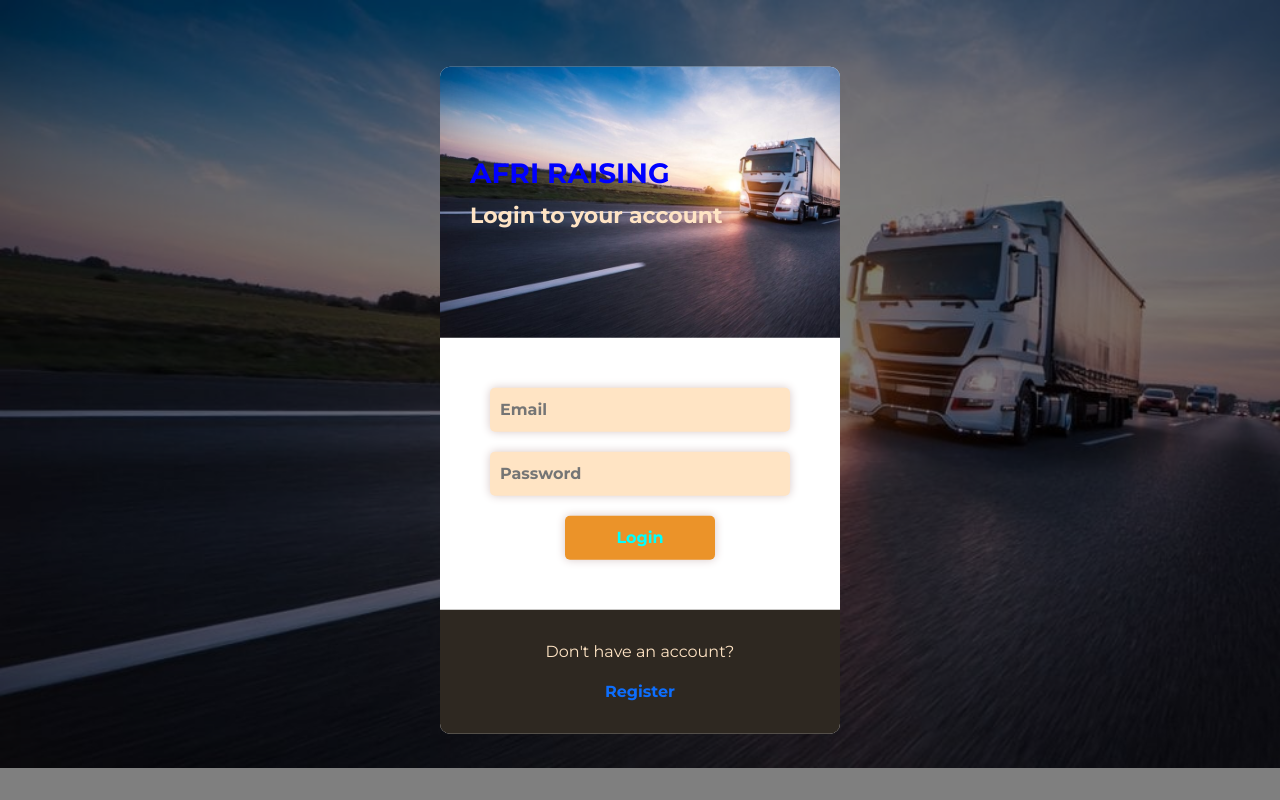
After one commit to Mamba-cita/Afri-App, a Flask app: page /admin/login in a window 1280 px wide. The commit adds this page. Run offline with Flask 2, Linux system fonts and the light colour scheme.

Commit message:
added login form

```diff
--- a/app.py
+++ b/app.py
@@ -20,6 +20,11 @@ def admin():
     return render_template('admin/admin.html')
 
 
+@app.route('/admin/login', methods=['GET', 'POST'])
+def login():
+    return render_template('admin/templates/users/templates/login.html')
+
+
 
 
 
--- /dev/null
+++ b/static/css/admin/login.css
@@ -0,0 +1,119 @@
+@import url("https://fonts.googleapis.com/css2?family=Montserrat:wght@100;200;300;400;600;700&display=swap");
+* {
+  padding: 0;
+  margin: 0;
+  -webkit-box-sizing: border-box;
+          box-sizing: border-box;
+  font-family: 'Montserrat', sans-serif;
+}
+
+body {
+  background-image: url("/static/img/cloudtrucks.jpg");
+  background-repeat: no-repeat;
+  background-size: cover;
+}
+
+.overlay {
+  position: absolute;
+  top: 0;
+  left: 0;
+  width: 100%;
+  height: 100%;
+  background-color: rgba(0, 0, 0, 0.5);
+}
+
+.form-input {
+  position: absolute;
+  top: 50%;
+  left: 50%;
+  -webkit-transform: translate(-50%, -50%);
+          transform: translate(-50%, -50%);
+  width: 400px;
+  background-color: #fff;
+  -webkit-box-shadow: white;
+          box-shadow: white;
+  border-radius: 10px;
+}
+
+.header {
+  background-image: url("/static/img/cloudtrucks.jpg");
+  background-size: cover;
+  padding: 90px 30px;
+  color: blue;
+  border-radius: 10px 10px 0px 0px;
+}
+
+.header h1 {
+  font-size: 28px;
+  font-weight: bold;
+  text-align: top;
+}
+
+.header p {
+  font-size: 22px;
+  font-weight: bold;
+  text-align: bottom;
+  color: bisque;
+}
+
+.login-area {
+  text-align: center;
+  padding: 50px 50px 30px 50px;
+}
+
+.login-area input {
+  width: 100%;
+  padding: 10px;
+  margin-bottom: 20px;
+  border: none;
+  outline: none;
+  border-radius: 5px;
+  font-size: 16px;
+  font-weight: bold;
+  color: #333;
+  background-color: bisque;
+  -webkit-box-shadow: 0px 0px 10px #d8c9c9;
+          box-shadow: 0px 0px 10px #d8c9c9;
+}
+
+.login-area .email:focus,
+.login-area .password:focus {
+  background-color: #eb9329;
+}
+
+.login-area .btn {
+  width: 150px;
+  padding: 10px;
+  background-color: #eb9329;
+  border: none;
+  outline: none;
+  border-radius: 5px;
+  font-size: 16px;
+  font-weight: bold;
+  color: aqua;
+  -webkit-transition: .2s;
+  transition: .2s;
+  cursor: pointer;
+}
+
+.login-area .btn:hover {
+  background-color: #2e2821;
+  color: #eb9329;
+}
+
+.footer {
+  background-color: #2e2821;
+  padding: 30px;
+  color: bisque;
+  text-align: center;
+  border-radius: 0px 0px 10px 10px;
+}
+
+.footer a {
+  text-decoration: none;
+  font-size: 16px;
+  font-weight: bold;
+  -webkit-transition: .2s;
+  transition: .2s;
+}
+/*# sourceMappingURL=login.css.map */
--- /dev/null
+++ b/static/css/admin/login.scss
@@ -0,0 +1,124 @@
+@import url('https://fonts.googleapis.com/css2?family=Montserrat:wght@100;200;300;400;600;700&display=swap');
+
+*{
+    padding: 0;
+    margin: 0;
+    box-sizing: border-box;
+    font-family: 'Montserrat', sans-serif;
+
+}
+body{
+    //background-image:url('/static/img/heavy.jpg');
+    background-image: url('/static/img/cloudtrucks.jpg');
+    background-repeat: no-repeat;
+    background-size: cover;
+}
+
+.overlay{
+    position: absolute;
+    top: 0;
+    left: 0;
+    width: 100%;
+    height: 100%;
+    background-color: rgba(0,0,0,0.5);
+
+}
+
+.form-input{
+    position: absolute;
+    top: 50%;
+    left: 50%;
+    transform: translate(-50%,-50%);
+    width: 400px;
+    //padding: 40px;
+    background-color: #fff;
+    box-shadow: white;
+    border-radius: 10px;
+
+}
+.header{
+    background-image: url('/static/img/cloudtrucks.jpg');
+  // background-image:url('/static/img/heavy.jpg');
+    background-size: cover;
+    padding: 90px 30px;
+    color: blue;
+    border-radius: 10px 10px 0px 0px;
+
+
+    h1{
+        font-size: 28px;
+        font-weight: bold;
+        text-align: top;
+
+    }
+    p{
+        font-size: 22px;
+        font-weight: bold;
+        text-align: bottom;
+        color: bisque;
+    }
+
+}
+.login-area{
+    text-align: center;
+    padding: 50px 50px 30px 50px;
+
+
+    input{
+        width: 100%;
+        padding: 10px;
+        margin-bottom: 20px;
+        border:none;
+        outline:none;
+        border-radius: 5px;
+        font-size: 16px;
+        font-weight: bold;
+        color: #333;
+        background-color:bisque;
+        box-shadow: 0px 0px 10px rgb(216, 201, 201);
+    }
+
+    .email:focus,
+    .password:focus{
+        background-color:rgb(235, 147, 41);
+    }
+    .btn{
+        width:150px;
+        padding: 10px;
+        background-color: rgb(235, 147, 41);
+        border:none;
+        outline:none;
+        border-radius: 5px;
+        font-size: 16px;
+        font-weight: bold;
+        color: aqua;
+        transition: .2s;
+        cursor:pointer;
+
+        &:hover{
+            background-color:rgb(46, 40, 33);
+            color: rgb(235, 147, 41);
+        }
+    }
+}
+.footer {
+    background-color: rgb(46, 40, 33);
+    padding: 30px;
+    color: bisque;
+    text-align: center;
+    border-radius: 0px 0px 10px 10px;
+
+
+
+
+a{
+    text-decoration: none;
+    font-size: 16px;
+    font-weight: bold;
+    transition: .2s;
+
+
+    }
+
+
+}
--- /dev/null
+++ b/static/css/admin/register.css
@@ -0,0 +1 @@
+/* No CSS *//*# sourceMappingURL=register.css.map */
--- a/static/css/public/public.css
+++ b/static/css/public/public.css
@@ -378,7 +378,7 @@ body {
 }
 
 .main-content .content-area {
-  padding: 10px 20px;
+  padding: 10px 5px;
 }
 
 .sidebar.close ~ .main-content {
@@ -400,6 +400,7 @@ body {
   .main-content {
     left: 78px;
     width: calc(100% - 78px);
+    width: 100%;
     z-index: 100;
   }
   .sidebar.close ~ .main-content {
--- /dev/null
+++ b/templates/admin/templates/users/templates/login.html
@@ -0,0 +1,60 @@
+<!DOCTYPE html>
+<html lang="en">
+  <head>
+    <meta charset="utf-8" />
+    <meta name="viewport" content="width=device-width, initial-scale=1" />
+    <title>AFRI RAISING</title>
+    <link rel="preconnect" href="https://fonts.googleapis.com">
+<link rel="preconnect" href="https://fonts.gstatic.com" crossorigin>
+<link href="https://fonts.googleapis.com/css2?family=Montserrat:wght@100;200;300;400;600;700&display=swap" rel="stylesheet">
+    <link
+    rel="stylesheet"
+    href="{{ url_for('static', filename='css/admin/login.css') }}"
+  />
+    <link
+      href="https://cdn.jsdelivr.net/npm/bootstrap@5.2.0-beta1/dist/css/bootstrap.min.css"
+      rel="stylesheet"
+      integrity="sha384-0evHe/X+R7YkIZDRvuzKMRqM+OrBnVFBL6DOitfPri4tjfHxaWutUpFmBp4vmVor"
+      crossorigin="anonymous"
+    />
+  </head>
+  <body>
+
+<div class="overlay"></div>
+
+<form class="form-input" action="{{ url_for('login') }}" method="POST">
+
+    <div class="header">
+        <h1>AFRI RAISING</h1>
+        <p>Login to your account</p>
+        </div>
+        <div class="login-area">
+        <input type="email" class="email" name="email" placeholder="Email" />
+        <input type="password" class="password" name="password" placeholder="Password" />
+        <input type="submit" class="btn" value="Login" />
+        </div>
+        <div class="footer">
+        <p>Don't have an account? </p>
+        <a href="">Register</a>
+        </div>
+
+</form>
+
+    <script
+      src="https://cdn.jsdelivr.net/npm/bootstrap@5.2.0-beta1/dist/js/bootstrap.bundle.min.js"
+      integrity="sha384-pprn3073KE6tl6bjs2QrFaJGz5/SUsLqktiwsUTF55Jfv3qYSDhgCecCxMW52nD2"
+      crossorigin="anonymous"
+    ></script>
+    <script
+      src="https://cdn.jsdelivr.net/npm/@popperjs/core@2.11.5/dist/umd/popper.min.js"
+      integrity="sha384-Xe+8cL9oJa6tN/veChSP7q+mnSPaj5Bcu9mPX5F5xIGE0DVittaqT5lorf0EI7Vk"
+      crossorigin="anonymous"
+    ></script>
+    <script
+      src="https://cdn.jsdelivr.net/npm/bootstrap@5.2.0-beta1/dist/js/bootstrap.min.js"
+      integrity="sha384-kjU+l4N0Yf4ZOJErLsIcvOU2qSb74wXpOhqTvwVx3OElZRweTnQ6d31fXEoRD1Jy"
+      crossorigin="anonymous"
+    ></script>
+
+  </body>
+</html>
--- a/templates/public/home/home.html
+++ b/templates/public/home/home.html
@@ -1,5 +1,7 @@
 {% extends 'public/home/home_base.html' %}
+
  {% block title %} HOME {% endblock %}
+
 {% block main %}
 What is Lorem Ipsum? Lorem Ipsum is simply dummy text of the
 printing and typesetting industry. Lorem Ipsum has been the industry's standard
--- a/templates/public/index/index_base.html
+++ b/templates/public/index/index_base.html
@@ -42,10 +42,11 @@
                     <a href="service.html" class="nav-item nav-link">Service</a>
                     <a href="price.html" class="nav-item nav-link">Price</a>
                     <a href="contact.html" class="nav-item nav-link">Contact_Us</a>
+                    <a href="{{url_for('login')}}"  class="nav-item nav-link">login</a>
                     <div class="collapse navbar-collapse" id="navbarNavDarkDropdown">
                         <ul class="navbar-nav">
                           <li class="nav-item dropdown">
-                            <a class="nav-link dropdown-toggle" href="#" id="navbarDarkDropdownMenuLink" role="button" data-bs-toggle="dropdown" aria-expanded="false">
+                            <a class="nav-link dropdown-toggle" href="{{url_for('login')}}" id="navbarDarkDropdownMenuLink" role="button" data-bs-toggle="dropdown" aria-expanded="false">
                               Login
                             </a>
                             <ul class="dropdown-menu dropdown-menu-dark" aria-labelledby="navbarDarkDropdownMenuLink">
```
Also changed, not shown: static/css/public/public.scss (+5 -2 lines), templates/public/home/header.html (added, +22 -0 lines), templates/public/home/home_base.html (+22 -5 lines), static/css/admin/register.scss (added), static/img/cloudtrucks.jpg (added), static/img/heavy.jpg (added), 3 other files.
